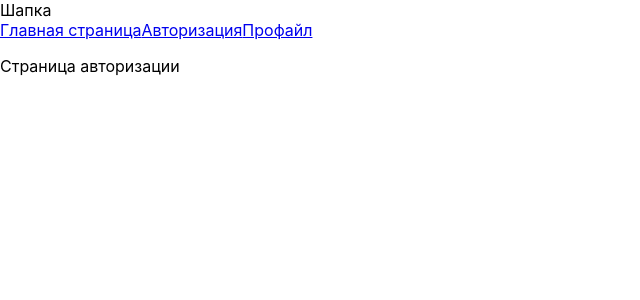
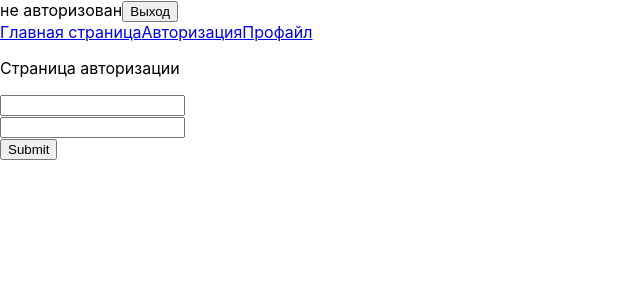
Before and after one commit to Rasoan/registration, a Next.js app: page /authorization in a window 1280 px wide. Shown: the top 300 px of the page, without its empty margins (0-640 px from the left). Built offline with nearby package versions, Linux system fonts and the light colour scheme.

Commit message:
add auth form

```diff
--- a/components/App/App.js
+++ b/components/App/App.js
@@ -1,12 +1,19 @@
 import Head from "next/head";
 import Link from 'next/link'
+import authorization from "../../stores/authorization";
+import {observer} from "mobx-react";
 
-const App = ({children, tittle = "Главная"}) => {
+
+const App = observer(({children, tittle = "Главная"}) => {
+
     return <>
         <Head>
             <title>{tittle}</title>
         </Head>
-        <header>Шапка</header>
+        <header>
+            {authorization.auth ? "авторизован": "не авторизован"}
+        <button onClick={() => authorization.setAuth(false)}>Выход</button>
+        </header>
         <nav>
             <Link href={'/'}>Главная страница</Link>
             <Link href={'/authorization'}>Авторизация</Link>
@@ -16,5 +23,6 @@ const App = ({children, tittle = "Главная"}) => {
             {children}
         </main>
     </>
-}
+})
+
 export default App
--- a/components/AuthorizationForm/AuthorizationForm.js
+++ b/components/AuthorizationForm/AuthorizationForm.js
@@ -0,0 +1,51 @@
+import {observer} from "mobx-react";
+import authorization from "../../stores/authorization";
+import {useForm} from "react-hook-form";
+import { yupResolver } from '@hookform/resolvers/yup';
+import * as yup from "yup";
+import profile from "../../stores/profile";
+
+const AuthorizationForm = observer(() => {
+    const schema = yup.object().shape({
+        login: yup.string().required(),
+        password: yup.string().required(),
+    });
+
+    const { register, handleSubmit, watch, formState: { errors }, setError } = useForm({
+        mode: 'onSubmit',
+        resolver: yupResolver(schema)
+    });
+
+    const onSubmit = data => {
+        if (data.login !== profile.login) {
+            setError("login", {})
+            return
+        }
+
+        if (data.password !== profile.password) {
+            setError("password", {})
+            return;
+        }
+
+        authorization.setAuth(true)
+    }
+
+    return <>
+        <form onSubmit={handleSubmit(onSubmit)}>
+            <div>
+                <input name="login" type="text" {...register('login')} />
+            </div>
+            <div>
+                <input name="password" type="text" {...register('password')} />
+            </div>
+            <div>
+                {(errors.login || errors.password) && <div>неверный пароль или логин</div>}
+            </div>
+            <div>
+                <input type="submit" />
+            </div>
+        </form>
+    </>
+})
+
+export default AuthorizationForm
--- /dev/null
+++ b/components/AuthorizationForm/index.js
@@ -0,0 +1,2 @@
+import AuthorizationForm from "./AuthorizationForm";
+export default AuthorizationForm
--- a/pages/_app.js
+++ b/pages/_app.js
@@ -1,5 +1,9 @@
 import '../styles/main.scss'
 
-export default function MyApp({ Component, pageProps }) {
-    return <Component {...pageProps} />
+export default function MyApp({Component, pageProps}) {
+    return (
+        <>
+            <Component {...pageProps} />
+        </>
+    )
 }
--- a/pages/authorization/index.js
+++ b/pages/authorization/index.js
@@ -1,10 +1,13 @@
 import App from "../../components/App/App";
+import AuthorizationForm from "../../components/AuthorizationForm";
 
 const Authorization = () => {
     return <>
     <App tittle={"Авторизация"}>
         <p>Страница авторизации</p>
+        <AuthorizationForm />
     </App>
     </>
 }
+
 export default Authorization
--- /dev/null
+++ b/stores/authorization.js
@@ -0,0 +1,15 @@
+import {makeAutoObservable} from "mobx";
+
+class Authorization {
+    auth = false
+
+    setAuth(auth) {
+        this.auth = auth
+    }
+
+    constructor() {
+        makeAutoObservable(this)
+    }
+}
+
+export default new Authorization()
--- /dev/null
+++ b/stores/profile.js
@@ -0,0 +1,18 @@
+import {makeAutoObservable} from "mobx";
+import photo from "../images/Photo.jpg"
+
+class Profile {
+    login = "admin@test.ru"
+    password = "12345678qwe"
+    name = "Араик"
+    surname = "Расоян"
+    dateOfBirth = "21.03.1993"
+    photo = photo
+
+
+    constructor() {
+        makeAutoObservable(this)
+    }
+}
+
+export default new Profile()
```
Also changed, not shown: package.json (+6 -1 lines), images/Photo.jpg (added), 1 other file (tests, documents, lock files or other folders).
